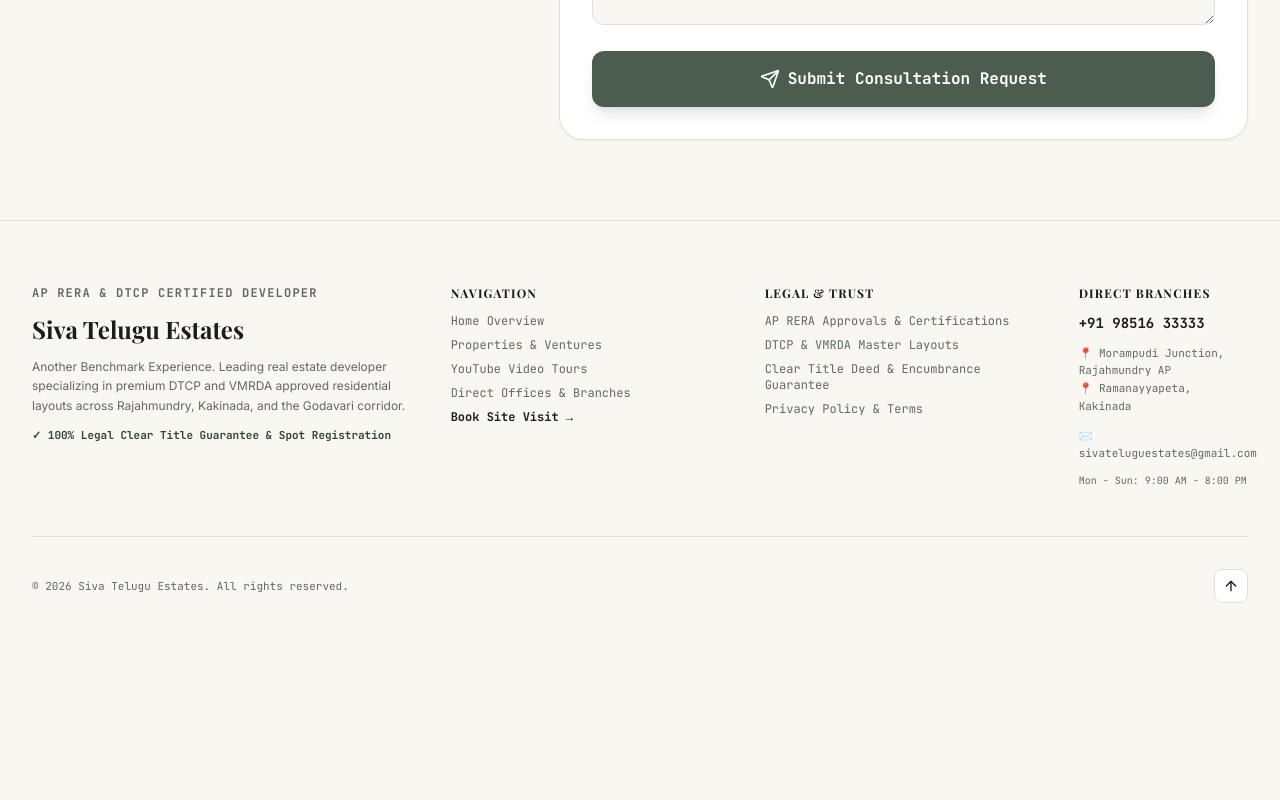
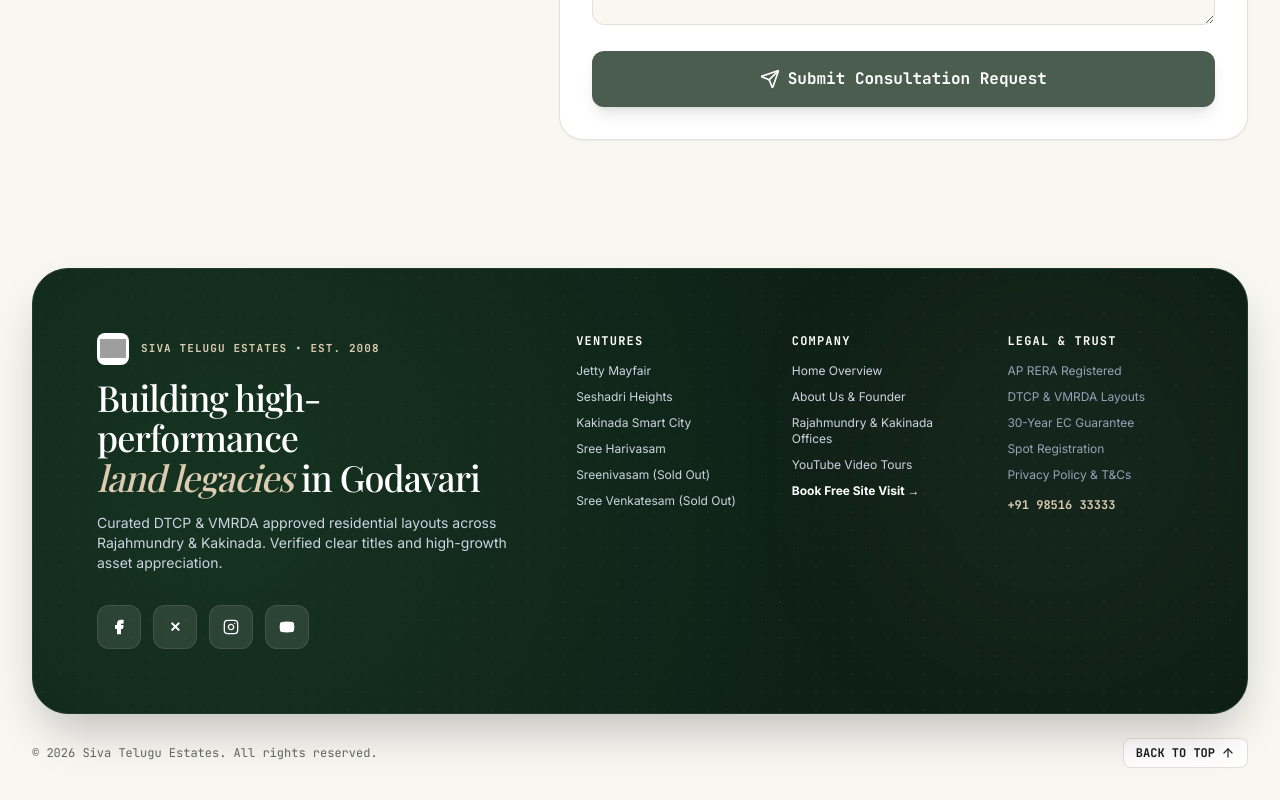
Before and after one commit to Hari-bonthu/SivaEstates, a React (Vite) app: page /properties in a window 1280 px wide. Shown: the part 6298-7098 px from the top of the page. Before the commit the page ends 6965 px from the top, so only its background shows below. Built offline with nearby package versions, Linux system fonts and the light colour scheme; grey boxes are pictures that could not be loaded; a web font is replaced by a local one.

Commit message:
feat(footer): implement floating dark emerald chamfered footer with dot-matrix atmosphere and social icons

```diff
--- a/src/components/Footer.jsx
+++ b/src/components/Footer.jsx
@@ -1,10 +1,9 @@
 import React from 'react';
-import { Phone, MapPin, ArrowUp } from 'lucide-react';
+import { Phone, MapPin, ArrowUp, Facebook, Twitter, Instagram, Youtube } from 'lucide-react';
 import { translations } from '../data/translations';
-import { useLocation, useNavigate } from 'react-router-dom';
+import { useLocation, useNavigate, Link } from 'react-router-dom';
 
-export default function Footer({ lang }) {
-  const t = translations[lang].footer;
+export default function Footer({ lang = 'en' }) {
   const location = useLocation();
   const navigate = useNavigate();
 
@@ -36,110 +35,220 @@
   };
 
   return (
-    <footer className="bg-[#F9F7F2] text-[#2D2D2D] py-16 border-t border-[#E5E0D5]">
-      <div className="max-w-7xl mx-auto px-4 sm:px-6 lg:px-8">
+    <footer className="bg-[#F9F7F2] pt-12 pb-8 px-4 sm:px-6 lg:px-8 overflow-hidden font-sans">
+      <div className="max-w-7xl mx-auto">
 
-        {/* Footer Top Grid matching screenshot */}
-        <div className="grid grid-cols-1 md:grid-cols-12 gap-10 pb-12 border-b border-[#E5E0D5]">
+        {/* Floating Chamfered Luxury Emerald Card matching screenshot */}
+        <div
+          className="relative bg-[#0F2016] text-white rounded-3xl sm:rounded-[36px] p-8 sm:p-12 lg:p-16 shadow-2xl border border-[#1E3B29] overflow-hidden"
+          style={{
+            backgroundImage: `
+              radial-gradient(circle at 15% 50%, rgba(30, 75, 48, 0.45) 0%, transparent 60%),
+              radial-gradient(circle, rgba(74, 93, 78, 0.15) 1.5px, transparent 1.5px)
+            `,
+            backgroundSize: '100% 100%, 18px 18px',
+          }}
+        >
+          {/* Subtle Ambient Glow */}
+          <div className="absolute top-0 right-0 w-96 h-96 bg-[#4A5D4E]/10 rounded-full blur-3xl pointer-events-none"></div>
 
-          {/* Brand Info */}
-          <div className="md:col-span-4 space-y-3">
-            <span className="text-xs font-mono font-bold text-[#636863] tracking-widest uppercase block">
-              AP RERA &amp; DTCP CERTIFIED DEVELOPER
+          {/* Main Grid */}
+          <div className="relative z-10 grid grid-cols-1 lg:grid-cols-12 gap-12 lg:gap-16 items-start">
+
+            {/* Left Brand Area matching reference screenshot */}
+            <div className="lg:col-span-5 space-y-6">
+
+              <div className="space-y-3">
+                <div className="flex items-center space-x-3">
+                  <div className="w-8 h-8 rounded-lg overflow-hidden border border-white/20 bg-white p-0.5 shadow-xs shrink-0">
+                    <img
+                      src="./images/logo/original_Logo_Siva.png"
+                      alt="Siva Telugu Estates Logo"
+                      className="w-full h-full object-contain"
+                    />
+                  </div>
+                  <span className="text-[11px] font-mono font-bold uppercase tracking-widest text-[#DBCBB0]">
+                    SIVA TELUGU ESTATES • EST. 2008
                   </span>
+                </div>
 
-            <h3 className="text-2xl font-bold text-[#1B1C1C] font-serif">
-              Siva Telugu Estates
+                <h3 className="text-2xl sm:text-3xl lg:text-4xl font-normal font-serif text-white leading-tight tracking-tight">
+                  Building high-performance <br />
+                  <span className="italic font-serif text-[#DBCBB0]">land legacies</span> in Godavari
                 </h3>
 
-            <p className="text-xs text-[#636863] max-w-sm leading-relaxed font-sans">
-              Another Benchmark Experience. Leading real estate developer specializing in premium DTCP and VMRDA approved residential layouts across Rajahmundry, Kakinada, and the Godavari corridor.
-            </p>
-
-            <p className="text-[11px] font-mono text-[#334537] font-bold">
-              ✓ 100% Legal Clear Title Guarantee &amp; Spot Registration
+                <p className="text-xs sm:text-sm text-slate-300 max-w-md leading-relaxed font-sans pt-1">
+                  Curated DTCP &amp; VMRDA approved residential layouts across Rajahmundry &amp; Kakinada. Verified clear titles and high-growth asset appreciation.
                 </p>
               </div>
 
-          {/* Navigation */}
-          <div className="md:col-span-3 space-y-3 font-mono">
-            <h4 className="text-xs font-bold text-[#1B1C1C] uppercase tracking-widest">
-              NAVIGATION
+              {/* Social Icon Square Buttons matching screenshot */}
+              <div className="flex items-center space-x-3 pt-2">
+                <a
+                  href="https://facebook.com"
+                  target="_blank"
+                  rel="noopener noreferrer"
+                  className="w-11 h-11 rounded-xl bg-white/10 hover:bg-white/20 text-white flex items-center justify-center transition-all hover:scale-105 border border-white/10 cursor-pointer"
+                  aria-label="Facebook"
+                >
+                  <Facebook className="w-4 h-4 fill-current" />
+                </a>
+
+                <a
+                  href="https://x.com"
+                  target="_blank"
+                  rel="noopener noreferrer"
+                  className="w-11 h-11 rounded-xl bg-white/10 hover:bg-white/20 text-white flex items-center justify-center transition-all hover:scale-105 border border-white/10 cursor-pointer font-bold text-sm font-sans"
+                  aria-label="X (Twitter)"
+                >
+                  ✕
+                </a>
+
+                <a
+                  href="https://instagram.com"
+                  target="_blank"
+                  rel="noopener noreferrer"
+                  className="w-11 h-11 rounded-xl bg-white/10 hover:bg-white/20 text-white flex items-center justify-center transition-all hover:scale-105 border border-white/10 cursor-pointer"
+                  aria-label="Instagram"
+                >
+                  <Instagram className="w-4 h-4" />
+                </a>
+
+                <a
+                  href="https://youtube.com"
+                  target="_blank"
+                  rel="noopener noreferrer"
+                  className="w-11 h-11 rounded-xl bg-white/10 hover:bg-white/20 text-white flex items-center justify-center transition-all hover:scale-105 border border-white/10 cursor-pointer"
+                  aria-label="YouTube"
+                >
+                  <Youtube className="w-4 h-4 fill-current" />
+                </a>
+              </div>
+
+            </div>
+
+            {/* Right Navigation Columns matching screenshot */}
+            <div className="lg:col-span-7 grid grid-cols-2 sm:grid-cols-3 gap-8 sm:gap-10">
+
+              {/* Column 1: Ventures */}
+              <div className="space-y-3.5">
+                <h4 className="text-xs font-mono font-bold text-white uppercase tracking-widest">
+                  VENTURES
                 </h4>
-            <ul className="space-y-2 text-xs text-[#636863]">
+                <ul className="space-y-2.5 text-xs text-slate-300 font-sans">
                   <li>
-                <button onClick={(e) => scrollToSection(e, 'home')} className="hover:text-[#1B1C1C] transition-colors cursor-pointer text-left">
+                    <Link to="/venture/jetty-mayfair" className="hover:text-white hover:underline transition-colors block">
+                      Jetty Mayfair
+                    </Link>
+                  </li>
+                  <li>
+                    <Link to="/venture/seshadri-heights" className="hover:text-white hover:underline transition-colors block">
+                      Seshadri Heights
+                    </Link>
+                  </li>
+                  <li>
+                    <Link to="/venture/kakinada-smart-city" className="hover:text-white hover:underline transition-colors block">
+                      Kakinada Smart City
+                    </Link>
+                  </li>
+                  <li>
+                    <Link to="/venture/sree-harivasam" className="hover:text-white hover:underline transition-colors block">
+                      Sree Harivasam
+                    </Link>
+                  </li>
+                  <li>
+                    <Link to="/venture/sreenivasam" className="hover:text-white hover:underline transition-colors block">
+                      Sreenivasam (Sold Out)
+                    </Link>
+                  </li>
+                  <li>
+                    <Link to="/venture/sree-venkatesam" className="hover:text-white hover:underline transition-colors block">
+                      Sree Venkatesam (Sold Out)
+                    </Link>
+                  </li>
+                </ul>
+              </div>
+
+              {/* Column 2: Navigation & Company */}
+              <div className="space-y-3.5">
+                <h4 className="text-xs font-mono font-bold text-white uppercase tracking-widest">
+                  COMPANY
+                </h4>
+                <ul className="space-y-2.5 text-xs text-slate-300 font-sans">
+                  <li>
+                    <button onClick={(e) => scrollToSection(e, 'home')} className="hover:text-white hover:underline transition-colors cursor-pointer text-left">
                       Home Overview
                     </button>
                   </li>
                   <li>
-                <button onClick={(e) => scrollToSection(e, 'ventures')} className="hover:text-[#1B1C1C] transition-colors cursor-pointer text-left">
-                  Properties &amp; Ventures
+                    <button onClick={(e) => scrollToSection(e, 'trust')} className="hover:text-white hover:underline transition-colors cursor-pointer text-left">
+                      About Us &amp; Founder
                     </button>
                   </li>
                   <li>
-                <button onClick={(e) => scrollToSection(e, 'videos')} className="hover:text-[#1B1C1C] transition-colors cursor-pointer text-left">
+                    <button onClick={(e) => scrollToSection(e, 'branches')} className="hover:text-white hover:underline transition-colors cursor-pointer text-left">
+                      Rajahmundry &amp; Kakinada Offices
+                    </button>
+                  </li>
+                  <li>
+                    <button onClick={(e) => scrollToSection(e, 'videos')} className="hover:text-white hover:underline transition-colors cursor-pointer text-left">
                       YouTube Video Tours
                     </button>
                   </li>
                   <li>
-                <button onClick={(e) => scrollToSection(e, 'branches')} className="hover:text-[#1B1C1C] transition-colors cursor-pointer text-left">
-                  Direct Offices &amp; Branches
-                </button>
-              </li>
-              <li>
-                <button onClick={(e) => scrollToSection(e, 'contact')} className="hover:text-[#1B1C1C] font-bold text-[#1B1C1C] cursor-pointer text-left">
-                  Book Site Visit →
+                    <button onClick={(e) => scrollToSection(e, 'contact')} className="hover:text-[#DBCBB0] font-bold text-white cursor-pointer text-left">
+                      Book Free Site Visit →
                     </button>
                   </li>
                 </ul>
               </div>
 
-          {/* Legal & Trust */}
-          <div className="md:col-span-3 space-y-3 font-mono">
-            <h4 className="text-xs font-bold text-[#1B1C1C] uppercase tracking-widest">
+              {/* Column 3: Legal & Resources */}
+              <div className="space-y-3.5 col-span-2 sm:col-span-1">
+                <h4 className="text-xs font-mono font-bold text-white uppercase tracking-widest">
                   LEGAL &amp; TRUST
                 </h4>
-            <ul className="space-y-2 text-xs text-[#636863]">
-              <li><span>AP RERA Approvals &amp; Certifications</span></li>
-              <li><span>DTCP &amp; VMRDA Master Layouts</span></li>
-              <li><span>Clear Title Deed &amp; Encumbrance Guarantee</span></li>
-              <li><span>Privacy Policy &amp; Terms</span></li>
-            </ul>
-          </div>
-
-          {/* Direct Branches */}
-          <div className="md:col-span-2 space-y-3 font-mono">
-            <h4 className="text-xs font-bold text-[#1B1C1C] uppercase tracking-widest">
-              DIRECT BRANCHES
-            </h4>
-            <a href="tel:+919851633333" className="text-sm font-bold text-[#1B1C1C] hover:text-[#4A5D4E] block">
+                <ul className="space-y-2.5 text-xs text-slate-300 font-sans">
+                  <li>
+                    <span className="block text-slate-400">AP RERA Registered</span>
+                  </li>
+                  <li>
+                    <span className="block text-slate-400">DTCP &amp; VMRDA Layouts</span>
+                  </li>
+                  <li>
+                    <span className="block text-slate-400">30-Year EC Guarantee</span>
+                  </li>
+                  <li>
+                    <span className="block text-slate-400">Spot Registration</span>
+                  </li>
+                  <li>
+                    <span className="block text-slate-400">Privacy Policy &amp; T&amp;Cs</span>
+                  </li>
+                  <li className="pt-1">
+                    <a href="tel:+919851633333" className="text-xs font-mono font-bold text-[#DBCBB0] hover:underline block">
                       +91 98516 33333
                     </a>
-            <p className="text-[11px] text-[#636863] leading-relaxed">
-              📍 Morampudi Junction, Rajahmundry AP<br />
-              📍 Ramanayyapeta, Kakinada
-            </p>
-            <p className="text-[11px] text-[#636863]">
-              ✉️ sivateluguestates@gmail.com
-            </p>
-            <p className="text-[10px] text-[#636863]">
-              Mon - Sun: 9:00 AM - 8:00 PM
-            </p>
+                  </li>
+                </ul>
               </div>
 
             </div>
 
-        {/* Bottom Bar matching screenshot */}
-        <div className="pt-8 flex flex-col sm:flex-row items-center justify-between gap-4 text-[11px] font-mono text-[#636863]">
+          </div>
+
+        </div>
+
+        {/* Bottom Outer Row matching screenshot */}
+        <div className="pt-6 flex flex-col sm:flex-row items-center justify-between gap-4 text-xs font-mono text-[#636863]">
           <p>© 2026 Siva Telugu Estates. All rights reserved.</p>
 
           <button
             onClick={scrollToTop}
-            className="p-2 rounded-lg bg-white border border-[#E5E0D5] hover:bg-[#1B1C1C] hover:text-white text-[#1B1C1C] transition-all cursor-pointer shadow-xs"
+            className="flex items-center space-x-1.5 px-3 py-1.5 rounded-lg bg-white border border-[#E5E0D5] hover:bg-[#1B1C1C] hover:text-white text-[#1B1C1C] transition-all cursor-pointer shadow-xs text-xs font-mono font-bold"
             title="Scroll to top"
           >
-            <ArrowUp className="w-4 h-4" />
+            <span>BACK TO TOP</span>
+            <ArrowUp className="w-3.5 h-3.5" />
           </button>
         </div>
 
```
Lines whose indentation alone changed are shown as unchanged.
